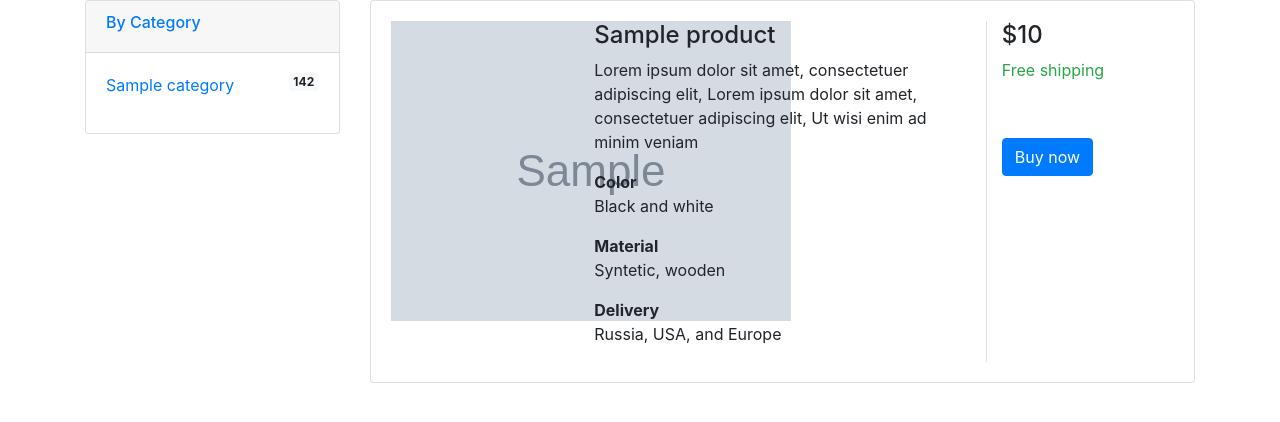
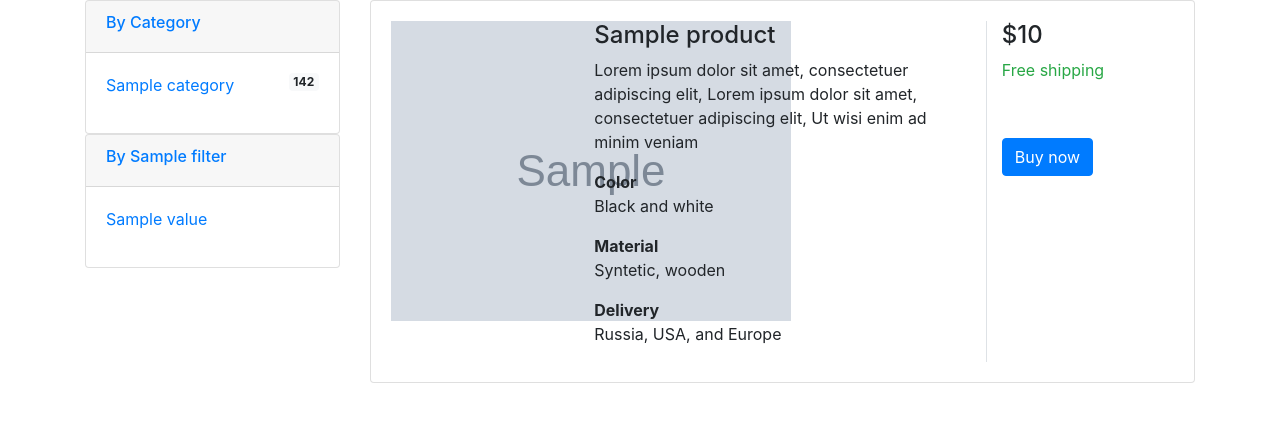
Before and after one commit to khazidhea/django_first, a Django app: template django_first/templates/home.html in a window 1280 px wide. Shown: the part 56-478 px from the top of the page. Run offline with Django 3.2, Linux system fonts and the light colour scheme; the template is opened without the code that fills it: most values are stand-ins (such as "Sample title", 1, 10 or a date in 2020); grey boxes marked "Sample" are stand-in pictures; some libraries are stand-ins or nearby versions.

Commit message:
Add attribute filters

```diff
--- a/django_first/templates/home.html
+++ b/django_first/templates/home.html
@@ -22,6 +22,28 @@
                     </div> <!-- collapse .// -->
                 </article> <!-- card-group-item.// -->
             </div>
+
+            {% for filter_name, filter_values in filters.items %}
+            <div class="card card-filter">
+                <article class="card-group-item">
+                    <header class="card-header">
+                        <a class="" aria-expanded="true" href="#" data-toggle="collapse" data-target="#collapse22">
+                            <i class="icon-action fa fa-chevron-down"></i>
+                            <h6 class="title">By {{ filter_name }}</h6>
+                        </a>
+                    </header>
+                    <div style="" class="filter-content collapse show" id="collapse22">
+                        <div class="card-body">
+                            <ul class="list-unstyled list-lg">
+                                {% for value in filter_values %}
+                                <li><a href="?category={{ category_name }}&{{ filter_name }}={{ value }}">{{ value }}</a></li>
+                                {% endfor %}
+                            </ul>
+                        </div> <!-- card-body.// -->
+                    </div> <!-- collapse .// -->
+                </article> <!-- card-group-item.// -->
+            </div>
+            {% endfor %}
         </aside>
         <main class="col-sm-9">
             <ul class="list-group">
```
Also changed, not shown: django_first/models.py (+8 -2 lines), django_first/tests/functional/test_views.py (+4 -1 lines), django_first/views.py (+30 -4 lines).
